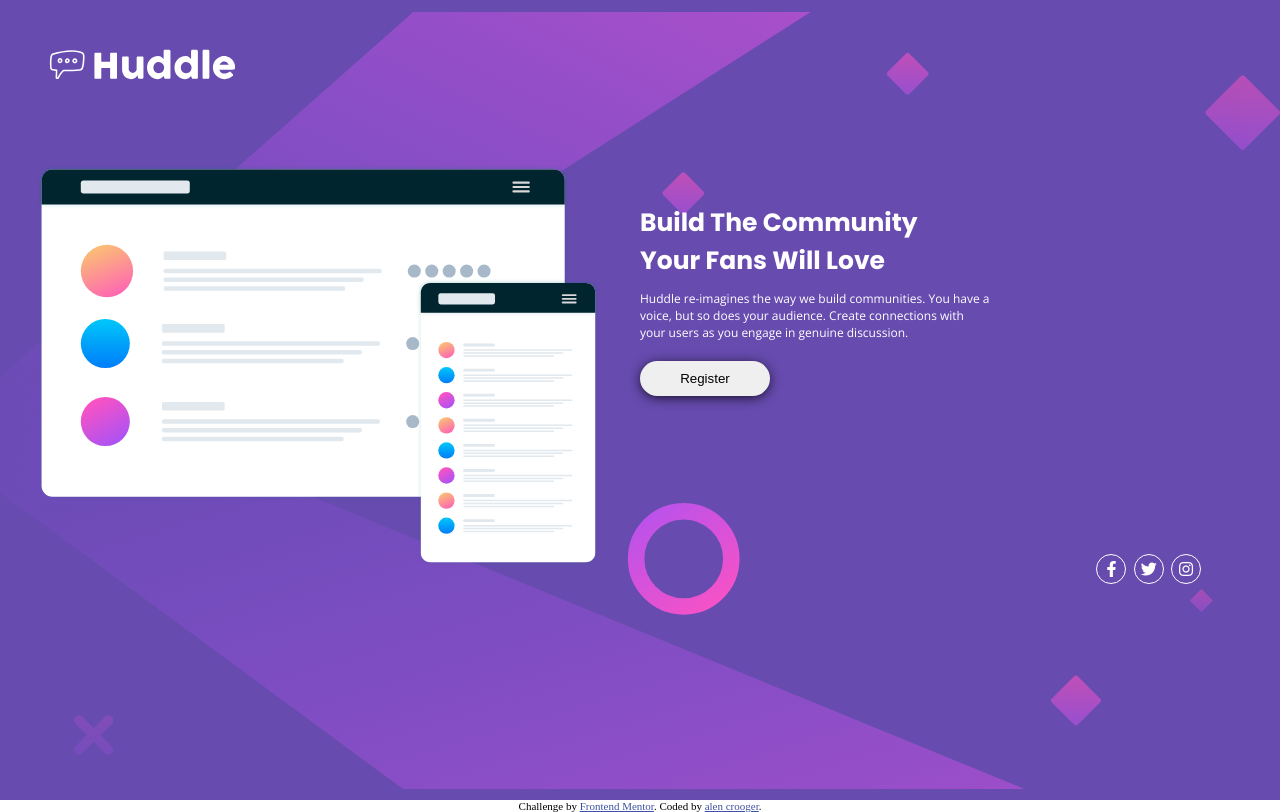
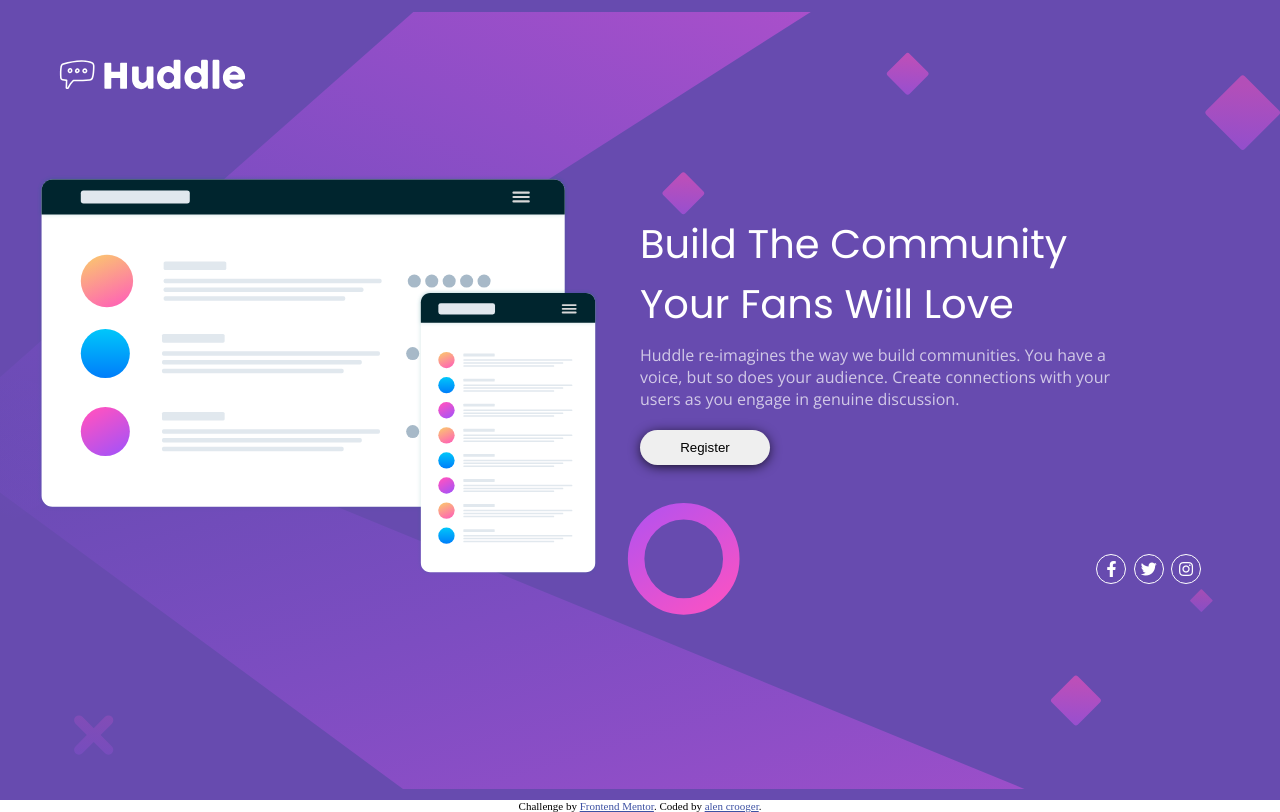
Before and after one commit to hira245/huddle-landing-page, a plain HTML site: page index.html in a window 1280 px wide. Drawn offline with nearby package versions, Linux system fonts and the light colour scheme.

Commit message:
desktop version correct

```diff
--- a/sass/style.scss
+++ b/sass/style.scss
@@ -53,6 +53,7 @@
         font-size: 16px;
         font-weight: 400;
         margin-bottom: 20px;
+        color: rgb(256,256,256,0.7);
     }
 
     button{
@@ -88,7 +89,7 @@
         height: 100vh;
     }
     .logo{
-        padding: 40px 0 0 40px;
+        padding: 50px 0 0 50px;
         img{
             width: 200px;
         }
@@ -102,11 +103,13 @@
             width: 100%;
         }
         h1{
-            max-width: 300px;
+            font-size: 40px;
+            font-weight: 400;
+            max-width: 500px;
         }
         p{
-            font-size: 12px;
-            max-width: 352px;
+            font-size: 16px;
+            max-width: 500px;
         }
         button{
             width: 130px;
@@ -123,7 +126,7 @@
         display: flex;
         flex-direction: row;
         justify-content: flex-end;
-        margin-bottom: 40px;
+        margin-bottom: 50px;
     }
     .head{
         display: flex;
```
Also changed, not shown: css/style.css.
